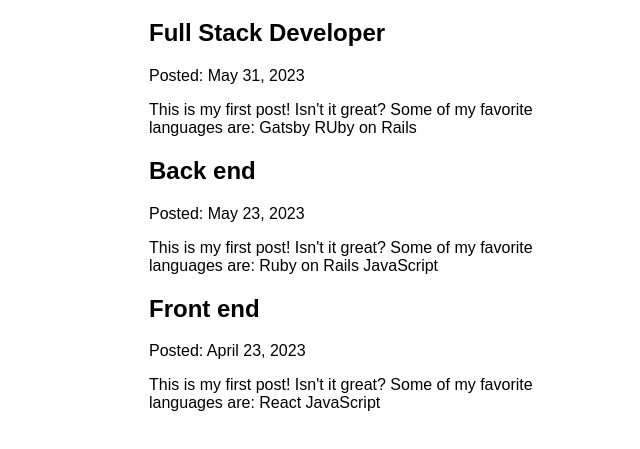
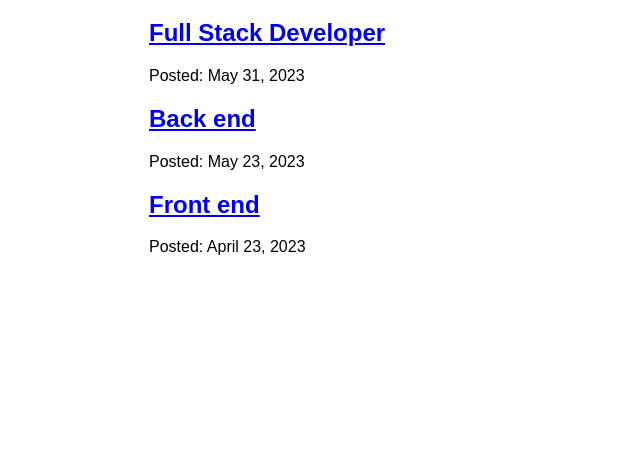
Before and after one commit to franclobo/gatsby-tutorial, a Gatsby site: page /blog in a window 1280 px wide. Shown: the part 157-606 px from the top of the page, without its empty margins (281-921 px from the left). Built offline with nearby package versions, Linux system fonts and the light colour scheme; Gatsby itself is replaced by a stand-in of ours.

Commit message:
Finished Gatsby Tutorial Part 6

```diff
--- a/blog/front_end.mdx
+++ b/blog/front_end.mdx
@@ -1,7 +1,7 @@
 ---
 title: "Front end"
 date: "2023-04-23"
-slug: front-end"
+slug: "front-end"
 ---
 
 This is my first post! Isn't it *great*?
--- a/blog/full_stack.mdx
+++ b/blog/full_stack.mdx
@@ -1,7 +1,7 @@
 ---
 title: "Full Stack Developer"
 date: "2023-05-31"
-slug: "full_stack"
+slug: "full-stack"
 ---
 
 This is my first post! Isn't it *great*?
--- a/src/pages/blog.js
+++ b/src/pages/blog/index.js
@@ -1,7 +1,7 @@
 import * as React from "react"
-import { graphql } from "gatsby"
-import Layout from "../components/layout"
-import Seo from "../components/seo"
+import { Link, graphql } from "gatsby"
+import Layout from "../../components/layout"
+import Seo from "../../components/seo"
 
 
 const BlogPage = ({ data }) => {
@@ -11,9 +11,12 @@
         {
           data.allMdx.nodes.map(node => (
             <article key={node.id}>
-              <h2>{node.frontmatter.title}</h2>
+              <h2>
+                <Link to={`/blog/${node.frontmatter.slug}`}>
+                  {node.frontmatter.title}
+                </Link>
+              </h2>
               <p>Posted: {node.frontmatter.date}</p>
-              <p>{node.excerpt}</p>
             </article>
           ))
         }
@@ -29,6 +32,7 @@
         frontmatter {
           date(formatString: "MMMM D, YYYY")
           title
+          slug
         }
         id
         excerpt
```
Also changed, not shown: src/pages/blog/{mdx.frontmatter__slug}.js (added, +28 -0 lines).
